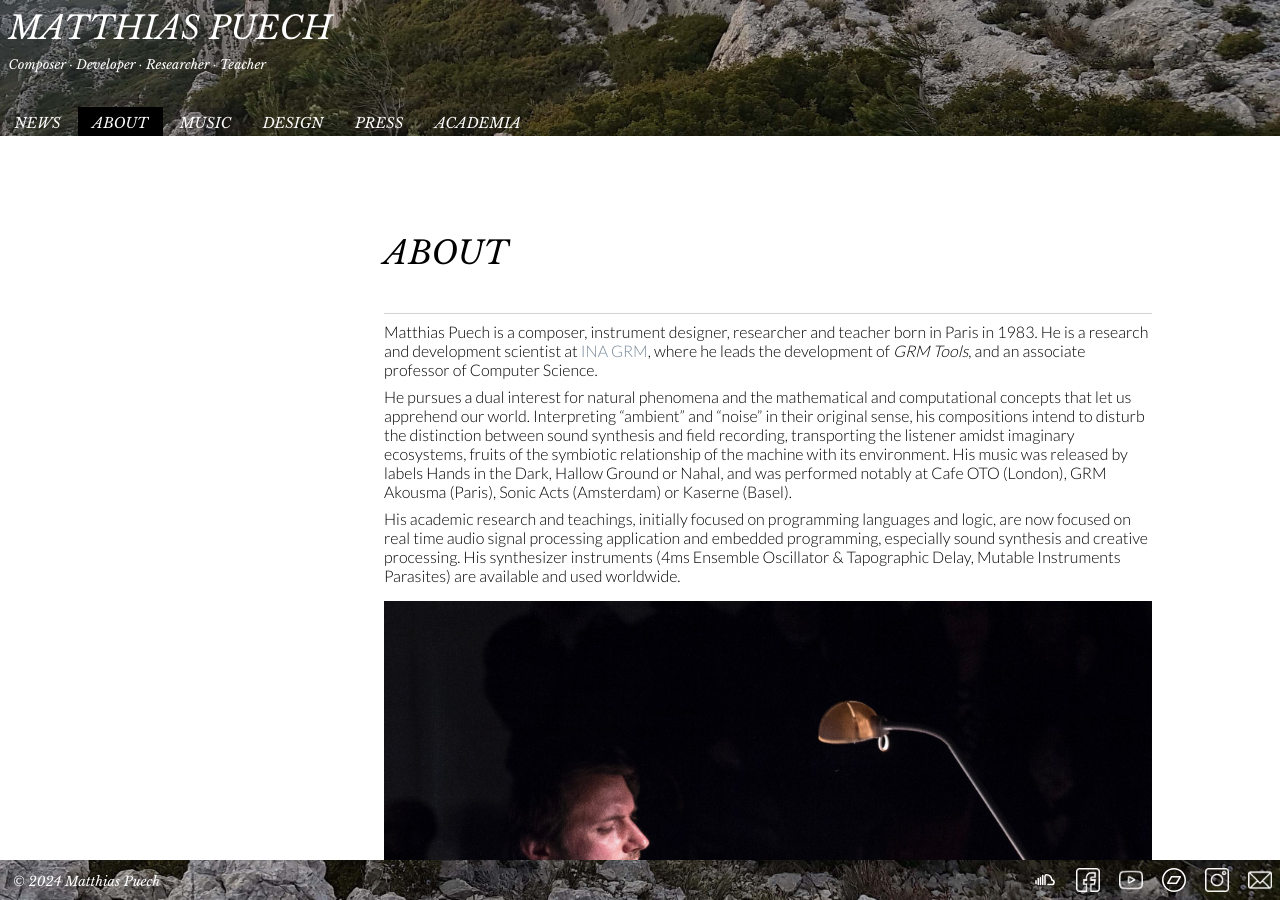
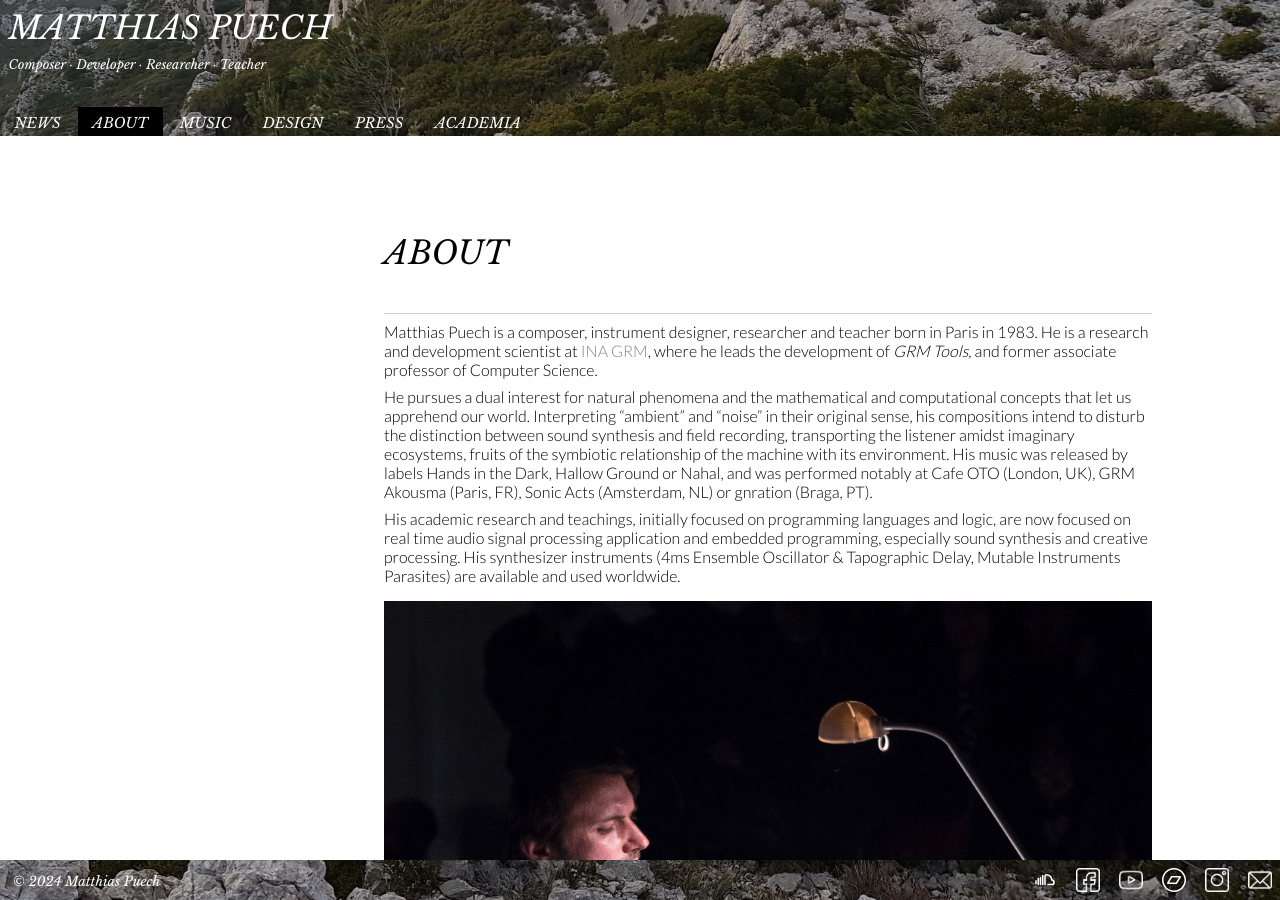
Before and after one commit to mqtthiqs/mqtthiqs.github.io, a Jekyll site: the page built from about.md, in a window 1280 px wide and 900 px high. Built offline with Jekyll 4.4.1, drawn with Linux system fonts in a browser that asks for light colours.

Commit message:
about: slight fixes

```diff
--- a/about.md
+++ b/about.md
@@ -7,9 +7,9 @@
 
 ---
 
-Matthias Puech is a composer, instrument designer, researcher and teacher born in Paris in 1983. He is a research and development scientist at [INA GRM](https://inagrm.com/), where he leads the development of _GRM Tools_, and an associate professor of Computer Science.
+Matthias Puech is a composer, instrument designer, researcher and teacher born in Paris in 1983. He is a research and development scientist at [INA GRM](https://inagrm.com/), where he leads the development of _GRM Tools_, and former associate professor of Computer Science.
 
-He pursues a dual interest for natural phenomena and the mathematical and computational concepts that let us apprehend our world. Interpreting "ambient" and "noise" in their original sense, his compositions intend to disturb the distinction between sound synthesis and field recording, transporting the listener amidst imaginary ecosystems, fruits of the symbiotic relationship of the machine with its environment. His music was released by labels Hands in the Dark, Hallow Ground or Nahal, and was performed notably at Cafe OTO (London), GRM Akousma (Paris), Sonic Acts (Amsterdam) or Kaserne (Basel).
+He pursues a dual interest for natural phenomena and the mathematical and computational concepts that let us apprehend our world. Interpreting "ambient" and "noise" in their original sense, his compositions intend to disturb the distinction between sound synthesis and field recording, transporting the listener amidst imaginary ecosystems, fruits of the symbiotic relationship of the machine with its environment. His music was released by labels Hands in the Dark, Hallow Ground or Nahal, and was performed notably at Cafe OTO (London, UK), GRM Akousma (Paris, FR), Sonic Acts (Amsterdam, NL) or gnration (Braga, PT).
 
 His academic research and teachings, initially focused on programming languages and logic, are now focused on real time audio signal processing application and embedded programming, especially sound synthesis and creative processing. His synthesizer instruments (4ms Ensemble Oscillator & Tapographic Delay, Mutable Instruments Parasites) are available and used worldwide.
 
```
